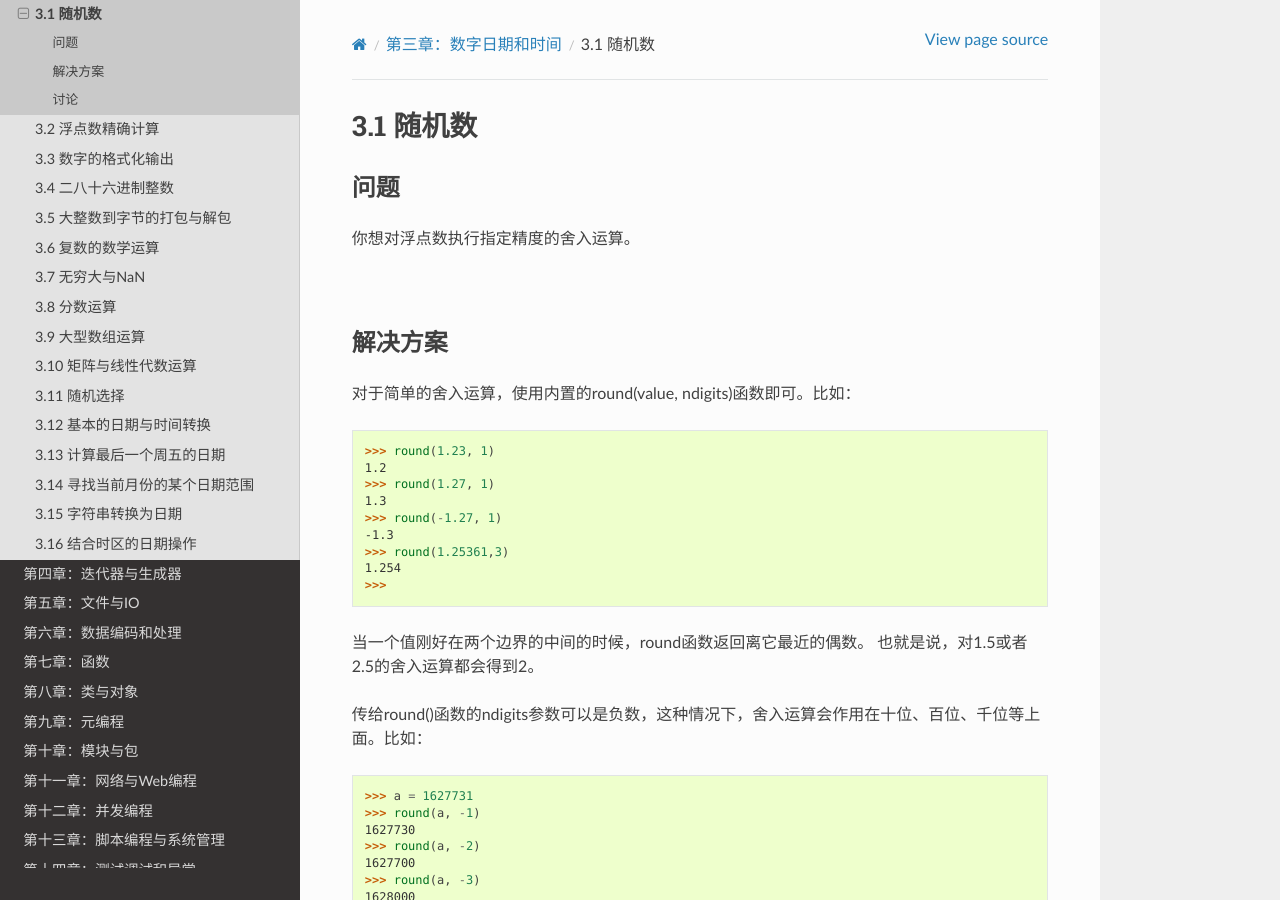
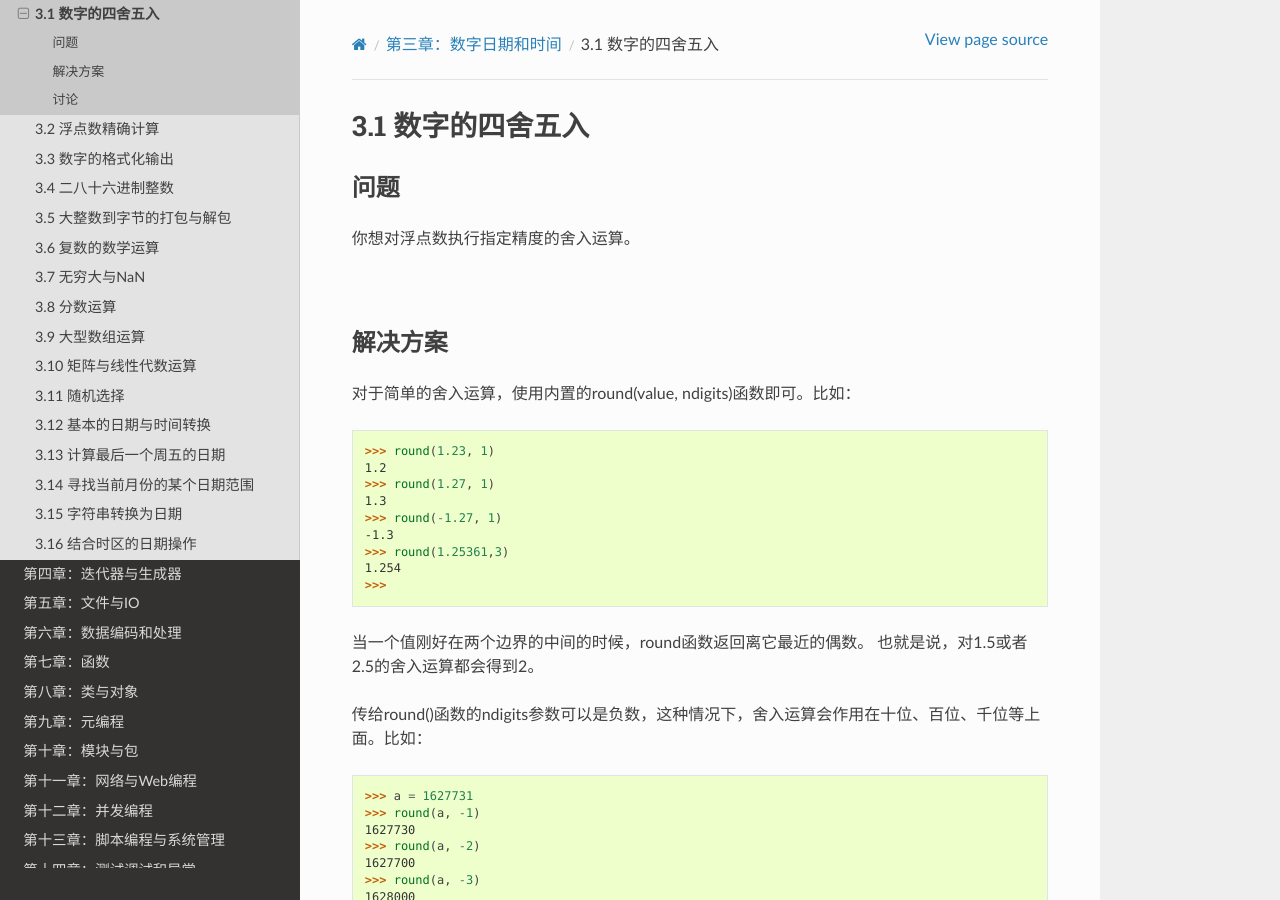
Before and after one commit to yidao620c/python3-cookbook, a Sphinx documentation site: the page built from source/c03/p01_round_number.rst, in a window 1280 px wide and 900 px high. Built offline with Sphinx 7.4.7 and the Read the Docs theme 2.0.0, drawn with Linux system fonts in a browser that asks for light colours.

Commit message:
3.1小节完成

```diff
--- a/source/c03/p01_round_number.rst
+++ b/source/c03/p01_round_number.rst
@@ -1,6 +1,6 @@
-============================
-3.1 随机数
-============================
+========================
+3.1 数字的四舍五入
+========================
 
 ----------
 问题
```
